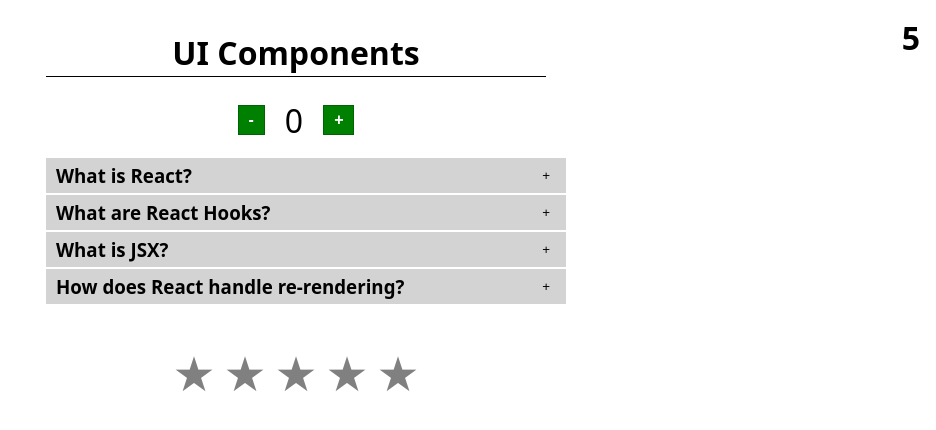
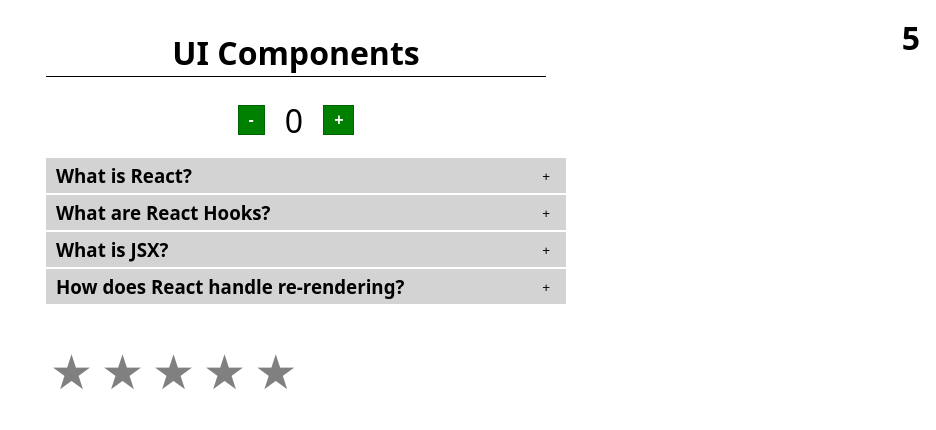
Before and after one commit to AnveshRamelli/react-ui-components, a React (Vite) app: page / in a window 1280 px wide. Shown: the top 430 px of the page, without its empty margins (344-1280 px from the left). Built offline with nearby package versions, Linux system fonts and the light colour scheme.

Commit message:
implemented a generic tooltip component

```diff
--- a/src/components/accordion/accordion.jsx
+++ b/src/components/accordion/accordion.jsx
@@ -1,6 +1,7 @@
 import { accordionData } from "./data";
 import "./accordion.css";
 import { useState } from "react";
+import Tooltip from "../tooltip/tooltip";
 const Accordion = () => {
   const [data, setData] = useState(accordionData);
 
@@ -28,9 +29,11 @@
           <div key={item.id} className="accordion">
             <div className="accordion-header">
               <h3>{item.title}</h3>
-              <button onClick={() => handleClick(item.id)}>
-                {item.isOpen ? "-" : "+"}
-              </button>
+              <Tooltip text={`Click to ${item.isOpen ? "collapse" : "expand"}`}>
+                <button onClick={() => handleClick(item.id)}>
+                  {item.isOpen ? "-" : "+"}
+                </button>
+              </Tooltip>
             </div>
             {item.isOpen && (
               <div className="accordion-content">
--- a/src/components/star-rating/star-rating.css
+++ b/src/components/star-rating/star-rating.css
@@ -1,8 +1,4 @@
 .star-rating-container {
-  display: flex;
-  justify-content: center;
-  align-items: center;
-  width: 500px;
   margin-top: 2rem;
 }
 
--- a/src/components/star-rating/star-rating.jsx
+++ b/src/components/star-rating/star-rating.jsx
@@ -1,5 +1,6 @@
 import { useState, useCallback } from "react";
 import "./star-rating.css";
+import Tooltip from "../tooltip/tooltip";
 
 const StarRating = () => {
   const [rating, setRating] = useState(0);
@@ -10,6 +11,7 @@
     []
   );
   return (
+    <Tooltip text='Please leave a rating'>
       <div className="star-rating-container">
         {stars().map((star) => {
           return (
@@ -27,6 +29,7 @@
           );
         })}
       </div>
+    </Tooltip>
   );
 };
 
--- /dev/null
+++ b/src/components/tooltip/tooltip.css
@@ -0,0 +1,17 @@
+.tooltip-container {
+  position: relative;
+  display: inline-block;
+}
+
+.tooltip {
+  position: absolute;
+  bottom: 50%;
+  left: 50%;
+  transform: translateX(-50%);
+  background-color: #333;
+  color: white;
+  padding: 0.5rem 1rem;
+  border-radius: 5px;
+  font-size: 14px;
+  white-space: nowrap;
+}
--- /dev/null
+++ b/src/components/tooltip/tooltip.jsx
@@ -0,0 +1,19 @@
+import { useState } from "react";
+import "./tooltip.css";
+
+const Tooltip = ({ text, children }) => {
+  const [showTooltip, setShowTooltip] = useState(false);
+  return (
+    <div
+      className="tooltip-container"
+      onMouseEnter={() => setShowTooltip(true)}
+      onMouseLeave={() => setShowTooltip(false)}
+    >
+      {children}
+
+      {showTooltip && <span className="tooltip">{text}</span>}
+    </div>
+  );
+};
+
+export default Tooltip;
```
Lines whose indentation alone changed are shown as unchanged.
